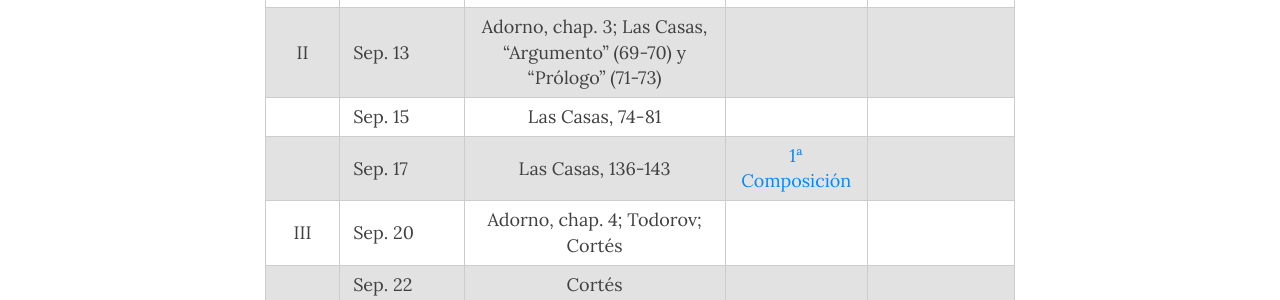
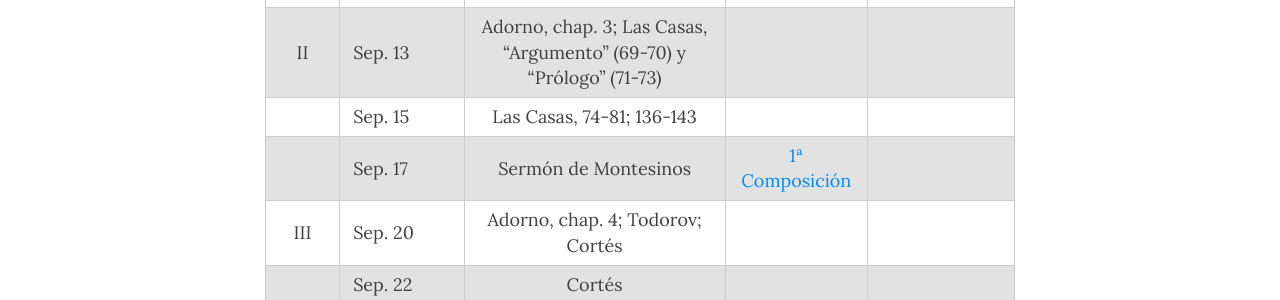
Before and after one commit to Hipomenes/ls452, a Jekyll site: the page built from calendar.md, in a window 1280 px wide and 900 px high, scrolled down 446 px. Shown: the part 155-455 px from the top of the window. Built offline with Jekyll 4.4.1, drawn with Linux system fonts in a browser that asks for light colours; nearby versions of some CDN libraries.

Commit message:
Update calendar.md

```diff
--- a/calendar.md
+++ b/calendar.md
@@ -13,8 +13,8 @@ subtitle: Fall 2021
 |     | Sep. 8   | Adorno, chap. 1; Colón, "Carta a Santángel"
 |     | Sep. 10  | Anghiera | |
 |  II | Sep. 13  | Adorno, chap. 3; Las Casas, "Argumento" (69-70) y "Prólogo" (71-73) | |
-|     | Sep. 15  | Las Casas, 74-81 | |
-|     | Sep. 17  | Las Casas, 136-143 | [1ª Composición](https://dhcolmenares.net/ls452/assignments/) |
+|     | Sep. 15  | Las Casas, 74-81; 136-143 | |
+|     | Sep. 17  | Sermón de Montesinos  | [1ª Composición](https://dhcolmenares.net/ls452/assignments/) |
 | III | Sep. 20  | Adorno, chap. 4; Todorov; Cortés | |
 |     | Sep. 22  | Cortés | |
 |     | Sep. 24  | Cortés
```
